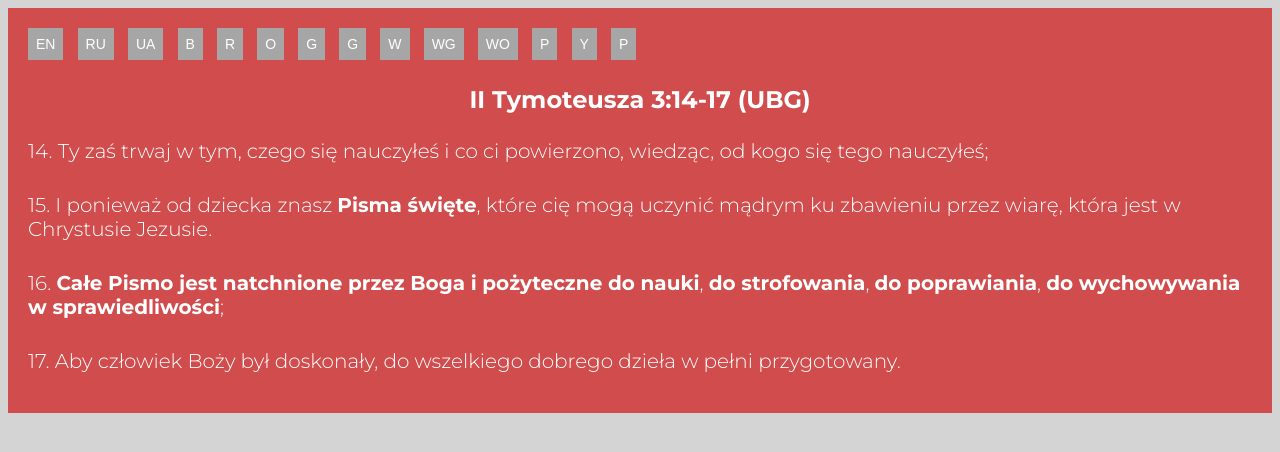
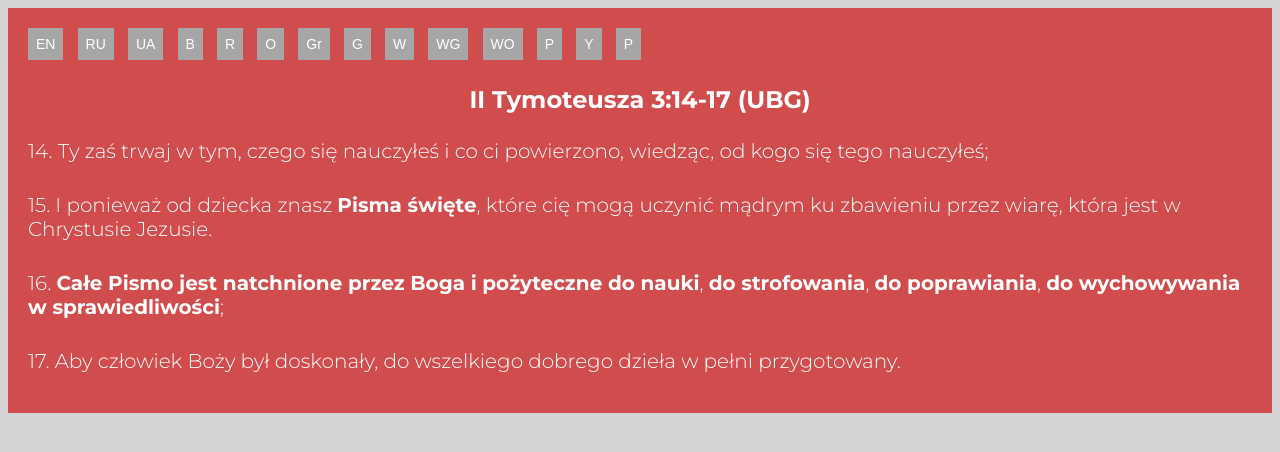
Before and after one commit to mr-front-end-dev/Bible-Verses-brown--PL, a plain HTML site: page index.html in a window 1280 px wide. Drawn offline with Linux system fonts and the light colour scheme.

Commit message:
Updated index.html

```diff
--- a/index.html
+++ b/index.html
@@ -19,7 +19,7 @@
       <button class="section__button"><a class="section__button--link" href="https://mrpenguin-dev.github.io/Simple-Bible-Verses-b--PL/">B</a></button>
       <button class="section__button"><a class="section__button--link" href="https://mrpenguin-dev.github.io/Simple-Bible-Verses-r--PL/">R</a></button>
       <button class="section__button"><a class="section__button--link" href="https://mrpenguin-dev.github.io/Simple-Bible-Verses-o--PL/">O</a></button>
-      <button class="section__button"><a class="section__button--link" href="https://mrpenguin-dev.github.io/Simple-Bible-Verses-g--PL/">G</a></button>
+      <button class="section__button"><a class="section__button--link" href="https://mrpenguin-dev.github.io/Simple-Bible-Verses-g--PL/">Gr</a></button>
       <button class="section__button"><a class="section__button--link" href="https://mrpenguin-dev.github.io/Simple-Bible-Verses-grey--PL/">G</a></button>
       <button class="section__button"><a class="section__button--link" href="https://mrpenguin-dev.github.io/Simple-Bible-Verses-w--PL/">W</a></button>
       <button class="section__button"><a class="section__button--link" href="https://mrpenguin-dev.github.io/Simple-Bible-Verses-white-grey--PL/">WG</a></button>
```
